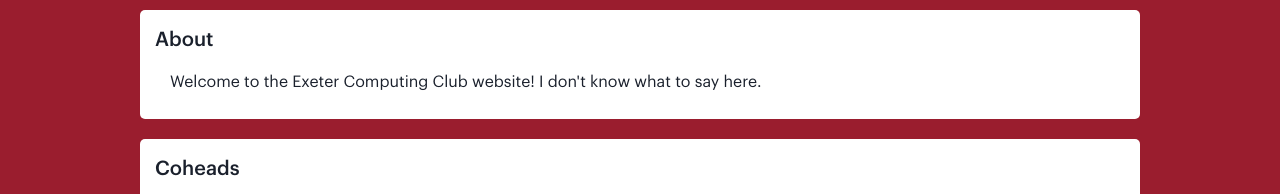
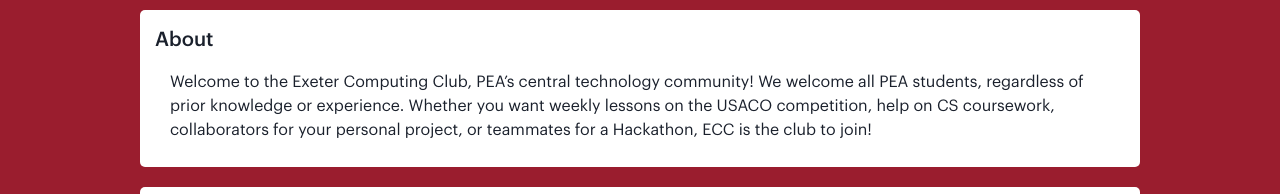
Before and after one commit to mycoalchen/New-ECC-Website, a React (Create React App) app: page / in a window 1280 px wide. Shown: the part 482-676 px from the top of the page. Built offline with nearby package versions, Linux system fonts and the light colour scheme.

Commit message:
Updated about

```diff
--- a/src/Components/Footer.jsx
+++ b/src/Components/Footer.jsx
@@ -23,7 +23,7 @@
         justify="space-between"
       >
         <VStack align="start" maxWidth="20vw">
-          <Text paddingBottom="2vh" paddingTop="4vh">© 2022 Phillips Exeter Academy Computing Club</Text>
+          <Text paddingBottom="2vh" paddingTop="4vh">© The 2022 Phillips Exeter Academy Computing Club</Text>
         </VStack>
         <HStack spacing="1vw">
           <Link href="https://discord.gg/eAUk5Wvq" isExeternal>
--- a/src/pages/Home.jsx
+++ b/src/pages/Home.jsx
@@ -18,8 +18,7 @@
         <div className="home-about-block">
           <h1 className="home-about-header">About</h1>
           <p className="welcome-text">
-            Welcome to the Exeter Computing Club website! I don&apos;t know what
-            to say here.
+            Welcome to the Exeter Computing Club, PEA&rsquo;s central technology community! We welcome all PEA students, regardless of prior knowledge or experience. Whether you want weekly lessons on the USACO competition, help on CS coursework, collaborators for your personal project, or teammates for a Hackathon, ECC is the club to join!
           </p>
         </div>
         <div className="home-about-block">
```
